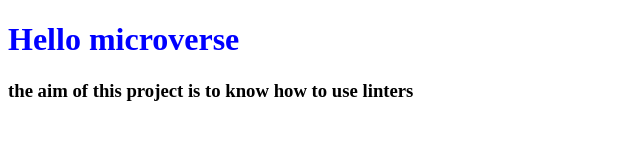
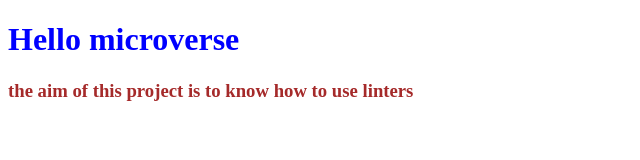
Before and after one commit to Wisdomibu/linters-practice, a website: page index.html in a window 1280 px wide. Shown: the whole page, without its empty margins (0-640 px from the left). Drawn offline with Linux system fonts and the light colour scheme.

Commit message:
added css file

```diff
--- a/style.css
+++ b/style.css
@@ -1,3 +1,7 @@
 h1 {
   color: blue;
 }
+
+h3 {
+  color: brown;
+}
```
